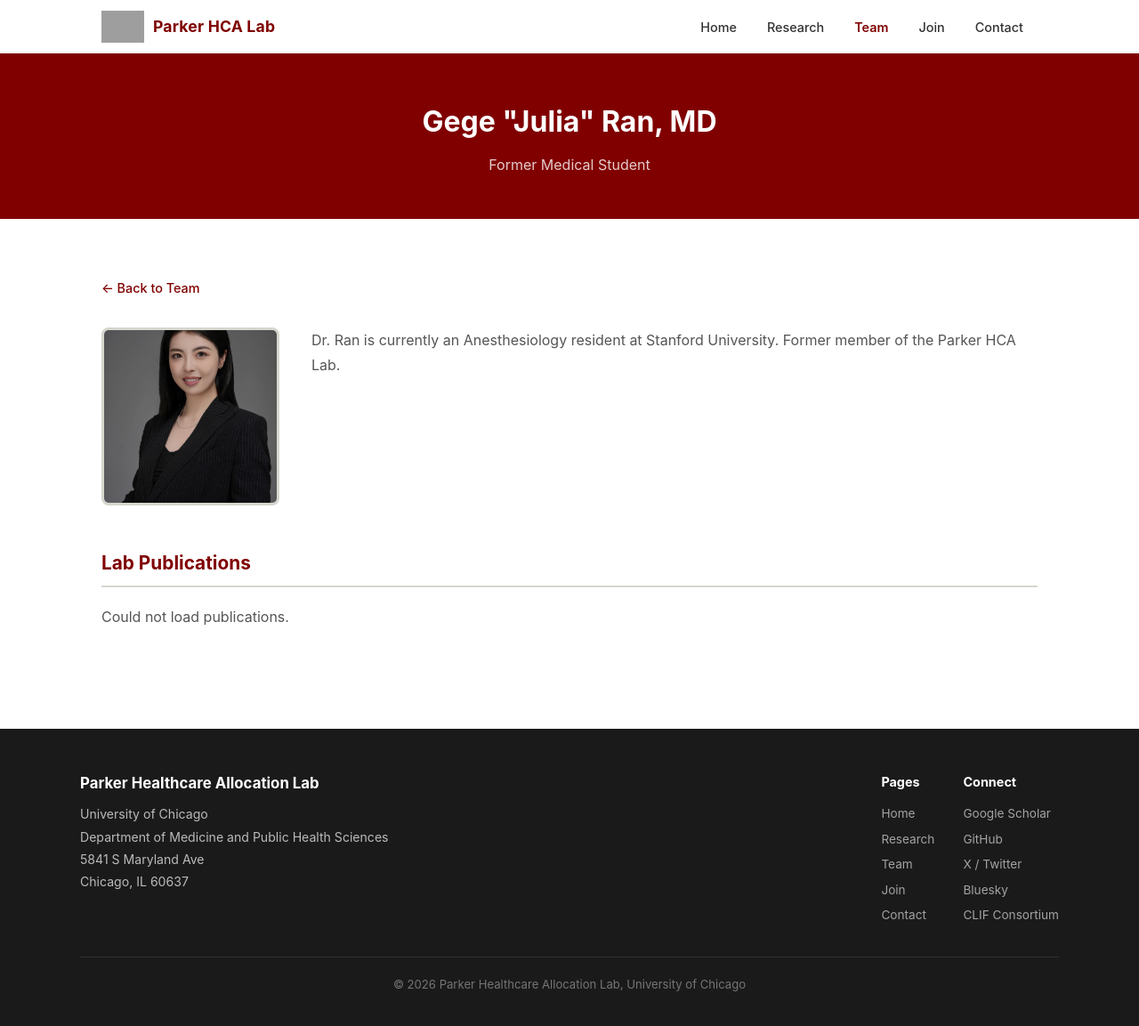
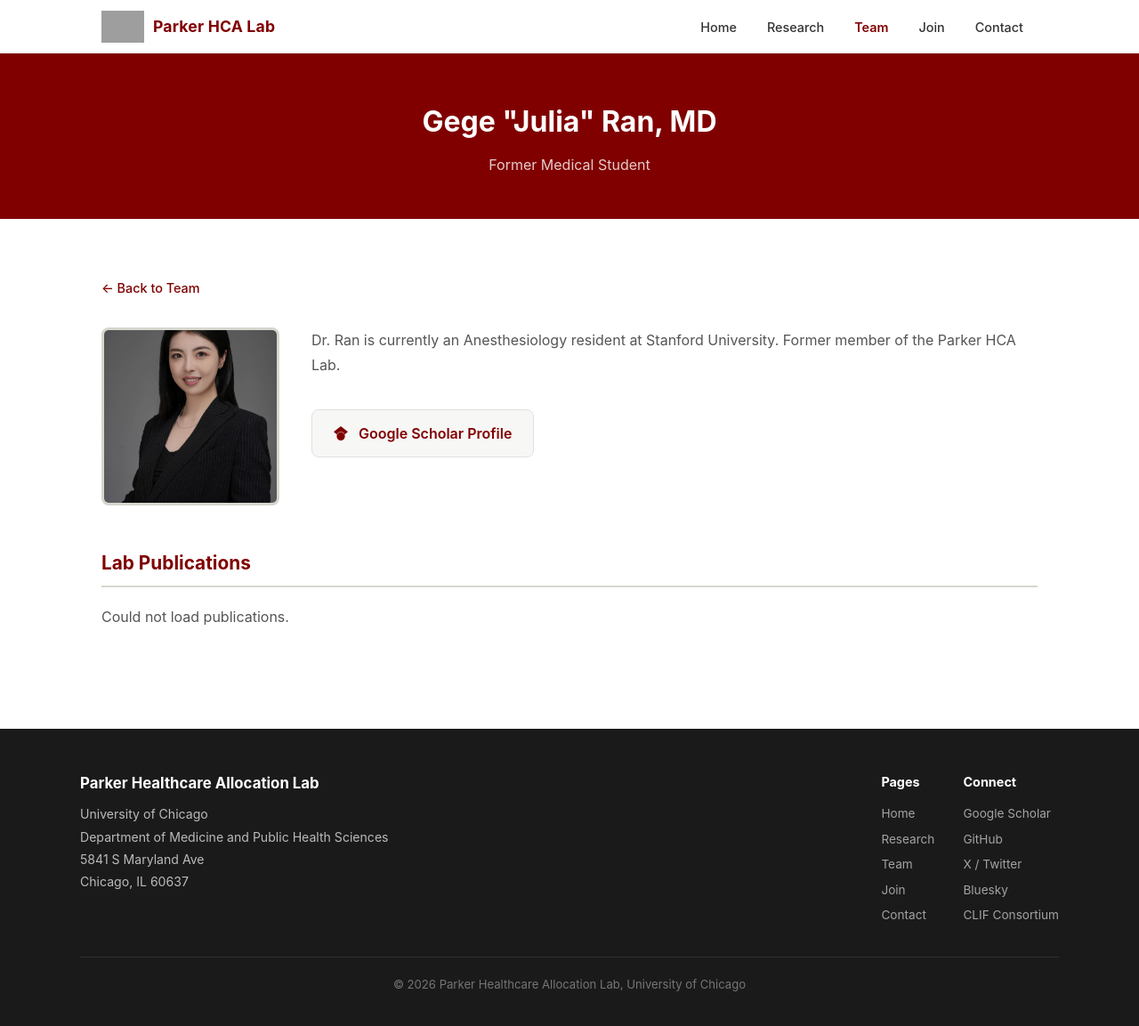
Before and after one commit to Healthcare-Allocation-Lab/healthcare-allocation-lab.github.io, a Jekyll site: the page built from _team_members/gege-ran.md, in a window 1280 px wide and 1165 px high. Shown: the top 1153 px of the window at 89% size. Built offline with Jekyll 4.4.1, drawn with Linux system fonts in a browser that asks for light colours; comment, search, counter and statistics services are not loaded; some of the changed lines change nothing that is shown; grey boxes are pictures that could not be loaded.

Commit message:
Update Team Members “gege-ran”

```diff
--- a/_team_members/gege-ran.md
+++ b/_team_members/gege-ran.md
@@ -1,11 +1,12 @@
 ---
-member_name: 'Gege "Julia" Ran, MD'
-role: "Former Medical Student"
-slug: "gege-ran"
-pubmed_name: "Ran G"
-photo: "images/team/gege-ran.jpg"
-title: "Gege Ran | Parker Healthcare Allocation Lab"
-description: "Profile of Gege Ran at the Parker HCA Lab."
+member_name: Gege "Julia" Ran, MD
+role: Former Medical Student
+slug: gege-ran
+photo: images/team/gege-ran.jpg
+pubmed_name: Ran G
+google_scholar: https://scholar.google.com/citations?user=Jg6G3usAAAAJ&hl=en
+title: Gege Ran | Parker Healthcare Allocation Lab
+description: Profile of Gege Ran at the Parker HCA Lab.
 ---
 
 Dr. Ran is currently an Anesthesiology resident at Stanford University. Former member of the Parker HCA Lab.
```
